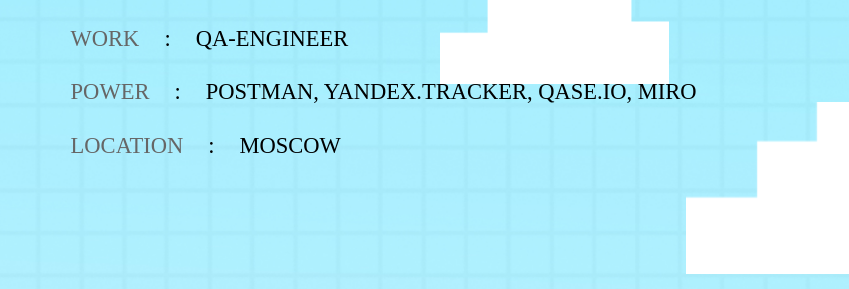
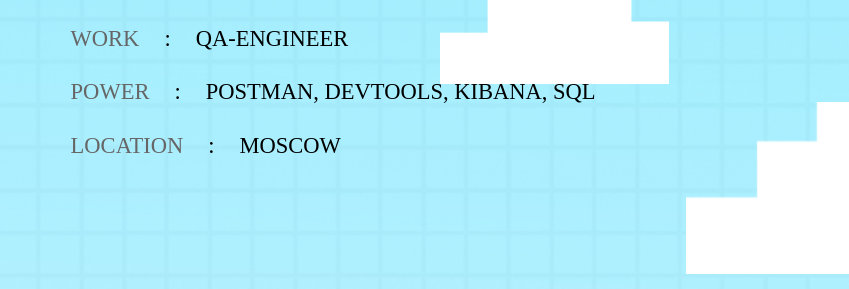
Before and after one commit to NGlebka/NGlebka.github.io, a plain HTML site: page index.html in a window 1280 px wide. Shown: the part 323-612 px from the top of the page, 431-1280 px from the left. Drawn offline with nearby package versions, Linux system fonts and the light colour scheme; files whose address does not match are found by name.

Commit message:
Изменил колонку power, добавил другие скиллы

```diff
--- a/index.html
+++ b/index.html
@@ -80,7 +80,7 @@
                   <div>
                      <div class="list"><span>Age</span><span>:</span><span>32</span></div>
                      <div class="list"><span>Work</span><span>:</span><span>Qa-engineer</span></div>
-                     <div class="list"><span>Power</span><span>:</span><span>Postman, Yandex.Tracker,  Qase.io, Miro</span></div>
+                     <div class="list"><span>Power</span><span>:</span><span>Postman, Devtools, Kibana, SQL</span></div>
                      <div class="list"><span>Location</span><span>:</span><span>Moscow</span></div>
 
                   </div>
```
